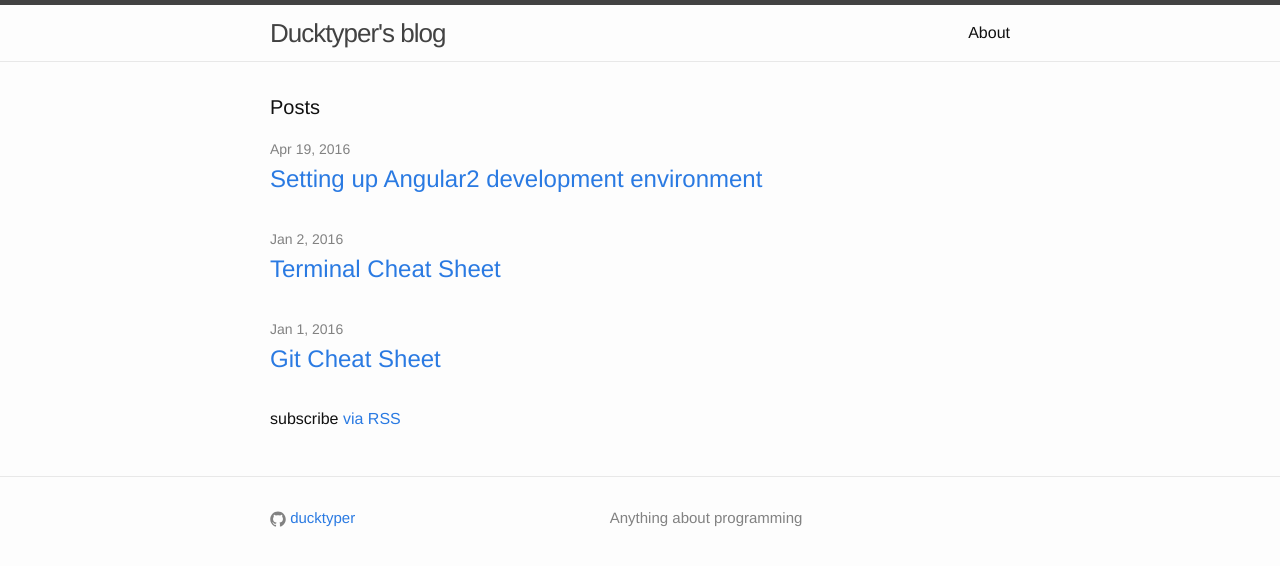
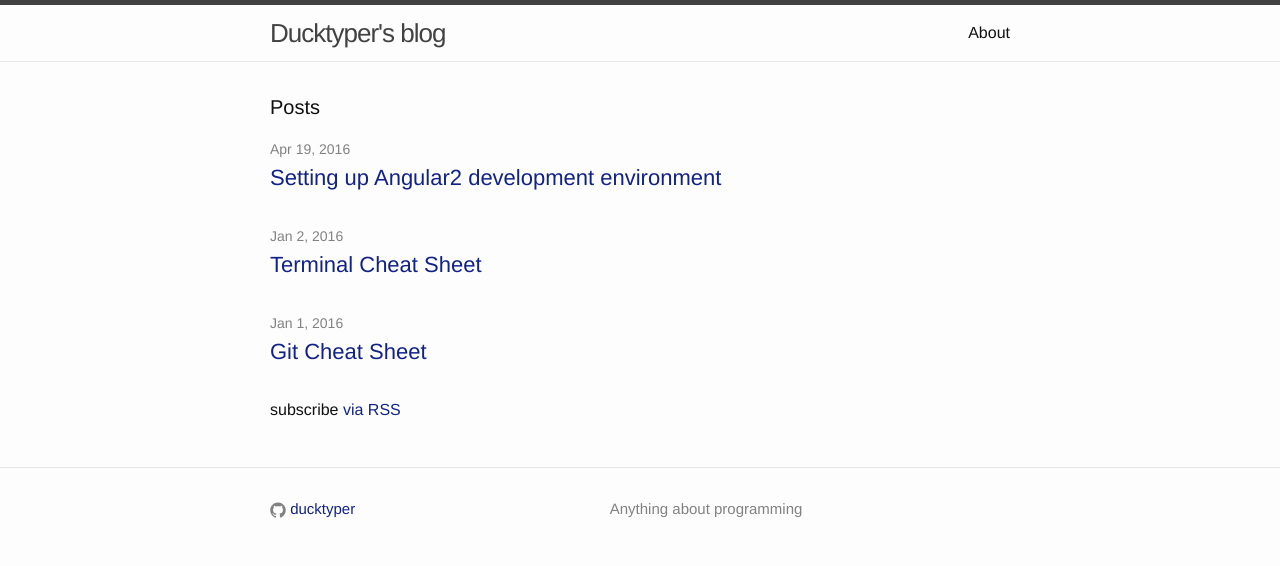
Before and after one commit to ducktyper/ducktyper.github.io, a Jekyll site: the page built from index.html, in a window 1280 px wide. Shown: the top 566 px of the page. Built offline with Jekyll 4.4.1, drawn with Linux system fonts in a browser that asks for light colours.

Commit message:
Improve css

```diff
--- a/_sass/_base.scss
+++ b/_sass/_base.scss
@@ -89,15 +89,15 @@ h1, h2, h3, h4, h5, h6 {
  * Links
  */
 a {
-    color: $brand-color;
+    color: $link-color;
     text-decoration: none;
 
     &:visited {
-        color: darken($brand-color, 15%);
+        color: $link-color-visited;
     }
 
     &:hover {
-        color: $text-color;
+        color: $link-color-hover;
         text-decoration: underline;
     }
 }
--- a/_sass/_layout.scss
+++ b/_sass/_layout.scss
@@ -185,7 +185,10 @@
 
 .post-link {
     display: block;
-    font-size: 24px;
+    font-size: 22px;
+    @include media-query($on-laptop) {
+        font-size: 18px;
+    }
 }
 
 
--- a/css/main.scss
+++ b/css/main.scss
@@ -24,7 +24,9 @@ $grey-color-dark:  darken($grey-color, 25%);
 $on-palm:          600px;
 $on-laptop:        800px;
 
-
+$link-color: #128;
+$link-color-hover: #58b;
+$link-color-visited: #369;
 
 // Using media queries with like this:
 // @include media-query($palm) {
```
